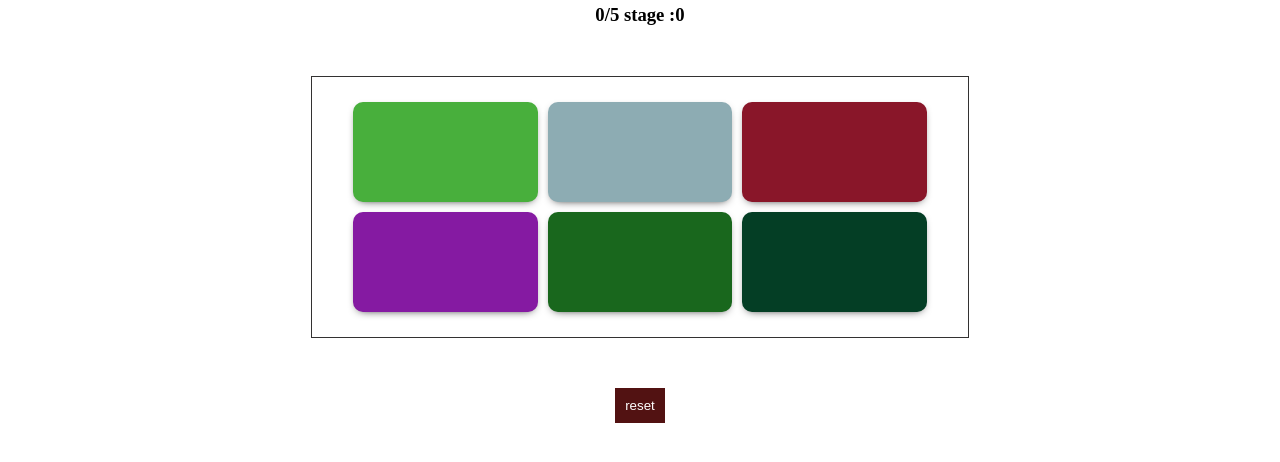
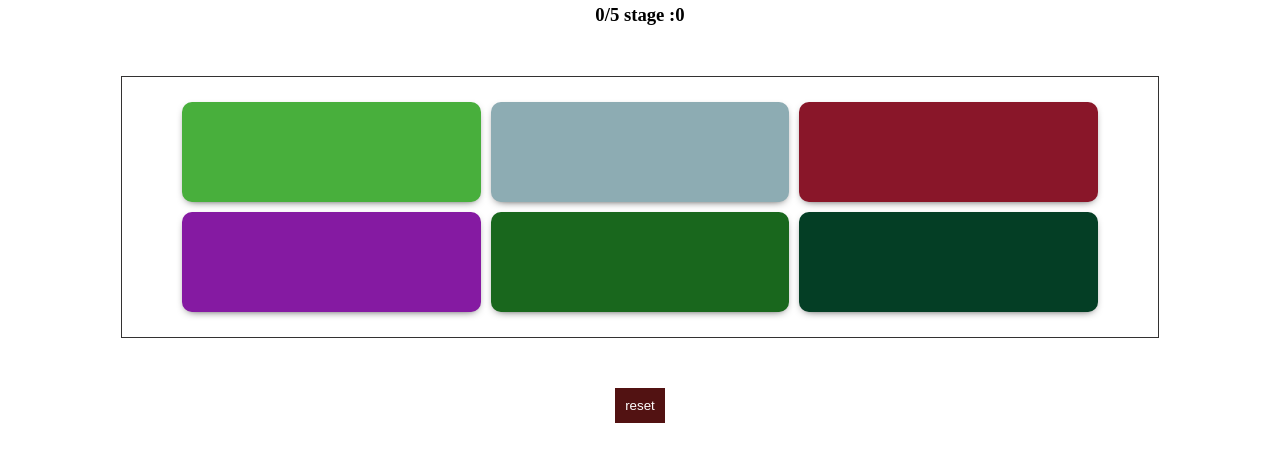
Before and after one commit to desmondezo1/js-color-guessing-game, a plain HTML site: page index.html in a window 1280 px wide. Shown: the part 194-656 px from the top of the page. Drawn offline with Linux system fonts and the light colour scheme.

Commit message:
Update main.css
Changed padding for .main{}

```diff
--- a/main.css
+++ b/main.css
@@ -1,5 +1,5 @@
 .main{
-    padding:0 20%;
+    padding:0 5%;
 }
 
 h1, h2, h3, h4{
```
